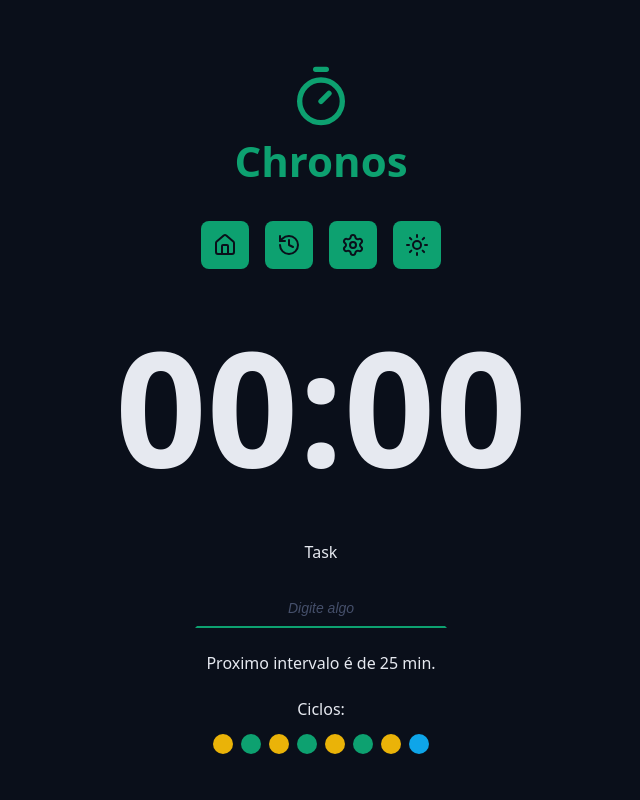
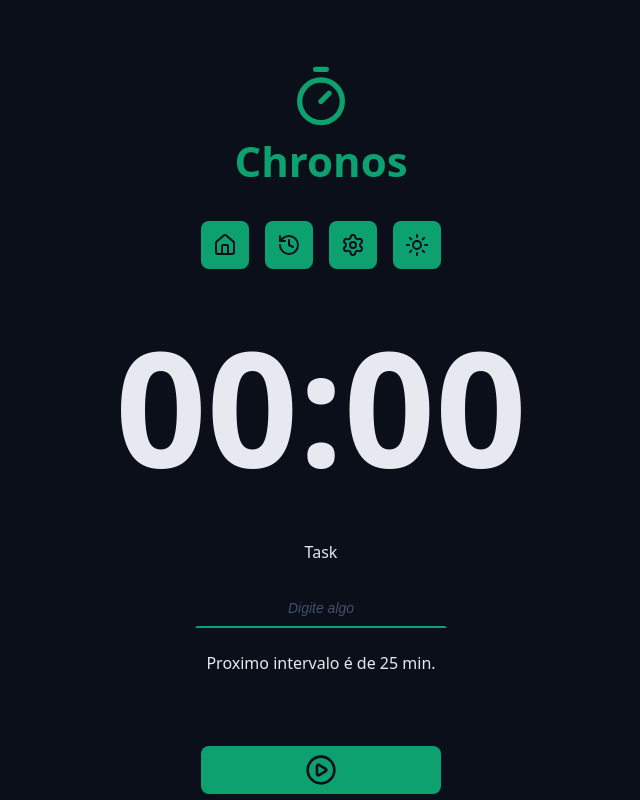
Before and after one commit to guilherdrk/chronos-pomodoro, a React (Vite) app: page / in a window 1280 px wide. Shown: the top 800 px of the page, without its empty margins (319-959 px from the left). Built offline with nearby package versions, Linux system fonts and the light colour scheme.

Commit message:
Como iterar elementos JSX e usar a prop key no React(do jeito certo)

```diff
--- a/src/components/Cycles/index.tsx
+++ b/src/components/Cycles/index.tsx
@@ -1,20 +1,35 @@
 
+import { useTaskContext } from '../../contexts/TaskContext/useTaskContext'
+import { getNextCycle } from '../../utils/getNextCycle';
+import { getNextCycleType } from '../../utils/getNextCycleType';
 import styles from './styles.module.css'
 
 export const Cycles = (() => {
+  const { state } = useTaskContext();
+  const cycleSteps = Array.from({ length: state.currentCycle })
+  const cicleDescriptionMap = {
+    workTime: 'foco',
+    shortBreakTime: 'descanso curto',
+    longBreakTime: 'descanso longo'
+  }
 
   return(
     <div className={styles.cycles}>
       <span>Ciclos:</span>
       <div className={styles.cycleDots}>
-        <span className={`${styles.cycleDot} ${styles.workTime}`}></span>
-        <span className={`${styles.cycleDot} ${styles.shortBreakTime}`}></span>
-        <span className={`${styles.cycleDot} ${styles.workTime}`}></span>
-        <span className={`${styles.cycleDot} ${styles.shortBreakTime}`}></span>
-        <span className={`${styles.cycleDot} ${styles.workTime}`}></span>
-        <span className={`${styles.cycleDot} ${styles.shortBreakTime}`}></span>
-        <span className={`${styles.cycleDot} ${styles.workTime}`}></span>
-        <span className={`${styles.cycleDot} ${styles.longBreakTime}`}></span>
+        {/* <span className={`${styles.cycleDot} ${styles.workTime}`}></span> */}
+        {cycleSteps.map((_, index) => {
+          const nextCycle = getNextCycle(index)
+          const nextCycleType = getNextCycleType(nextCycle);
+          return (
+            <span
+              key={`${nextCycleType}_${nextCycle}`}
+              className={`${styles.cycleDot} ${styles[nextCycleType]}`}
+              aria-label={`Indicador de Ciclo de ${cicleDescriptionMap[nextCycleType]}`}
+              title={`Indicador de Ciclo de ${cicleDescriptionMap[nextCycleType]}`}
+            ></span>
+          );
+        })}
       </div>
     </div>
   )
--- a/src/components/MainForm/index.tsx
+++ b/src/components/MainForm/index.tsx
@@ -18,14 +18,14 @@
   const nextCycle = getNextCycle(state.currentCycle);
   const nextCycleType = getNextCycleType(nextCycle);
 
-  function handleCreateNewTask(event: React.SubmitEvent<HTMLFormElement>){
+  function handleCreateNewTask(event: React.SubmitEvent<HTMLFormElement>) {
     event.preventDefault();
 
-    if(taskNameInput.current === null) return;
+    if (taskNameInput.current === null) return;
 
     const taskName = taskNameInput.current.value.trim();
 
-    if(!taskName){
+    if (!taskName) {
       alert('Digite o nome da tarefa: ')
       return;
     }
@@ -45,7 +45,7 @@
     setState(prevState => {
       return {
         ...prevState,
-        config: {...prevState.config},
+        config: { ...prevState.config },
         activeTask: newTask,
         currentCycle: nextCycle,
         secondsRemaining: secondsRemaining, //conferir
@@ -71,9 +71,13 @@
       <div className="formRow">
         <p>Proximo intervalo é de 25 min.</p>
       </div>
-      <div className="formRow">
-        <Cycles />
-      </div>
+
+      {state.currentCycle > 0 && (
+        <div className="formRow">
+          <Cycles />
+        </div>
+      )}
+
       <div className="formRow">
         <DefaultButton icon={<PlayCircleIcon />} />
       </div>
```
